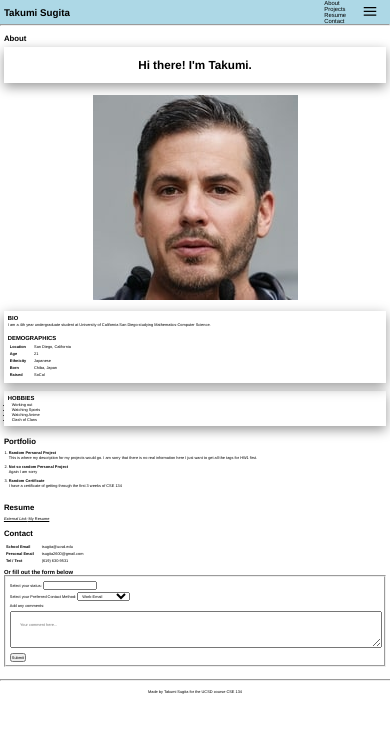
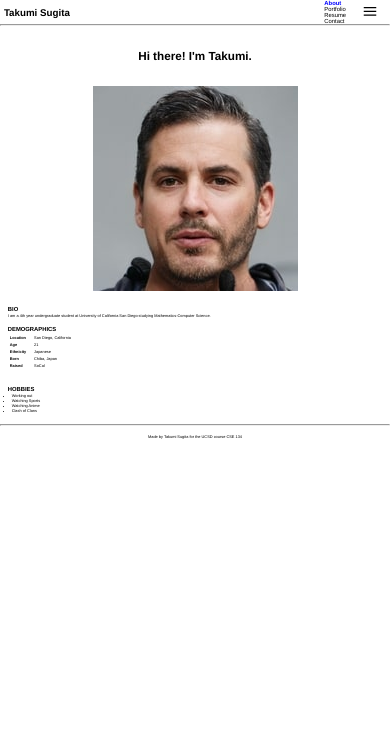
Before and after one commit to TakumiXD/CSE134-HW3, a plain HTML site: page index.html in a window 390 px wide. Drawn offline with Linux system fonts and the light colour scheme.

Commit message:
Convert website from single page to multi page

```diff
--- a/index.html
+++ b/index.html
@@ -13,10 +13,10 @@
         <h1><a href="#">Takumi Sugita</a></h1>
         <nav>
           <ul>
-            <li><a href="#about">About</a></li>
-            <li><a href="#portfolio">Projects</a></li>
-            <li><a href="#resume">Resume</a></li>
-            <li><a href="#contact">Contact</a></li>
+            <li><a href="./index.html" class="current">About</a></li>
+            <li><a href="./portfolio.html">Portfolio</a></li>
+            <li><a href="./resume.html">Resume</a></li>
+            <li><a href="./contact.html">Contact</a></li>
           </ul>
         </nav>
         <svg id="nav-hamburger" viewBox="0 0 100 80" width="40" height="10">
@@ -28,11 +28,9 @@
       <hr/>
     </header>
 
-    <main>
-      <section id="about">
-        <h2>About</h2>
+    <main id="about">
       <div class="grid-container">
-          <h3>Hi there! I'm Takumi.</h3>
+        <h2>Hi there! I'm Takumi.</h2>
         <picture>
           <source srcset="/assets/fake_persona.jpg" media="(min-width: 1024px)" type="image/jpg" />
           <source srcset="/assets/fake_persona.webp" media="(min-width: 1024px)" type="image/webp" />
@@ -77,85 +75,6 @@
           </ul>
         </div>
       </div>
-      </section>
-
-      <section id="portfolio">
-        <h2>Portfolio</h2>
-        <ol>
-          <li>
-            <h3>Random Personal Project</h3>
-            <p>This is where my description for my projects would go. I am sorry that there is no real information here I just want to get all the tags for HW1 first.</p>
-          </li>
-          <li>
-            <h3>Not so random Personal Project</h3>
-            <p>Again I am sorry</p>
-          </li>
-          <li>
-            <h3>Random Certificate</h3>
-            <p>I have a certificate of getting through the first 3 weeks of CSE 134</p>
-          </li>
-        </ol>
-      </section>
-
-      <section id="resume">
-        <h2>Resume</h2>
-        <a href="https://upload.wikimedia.org/wikipedia/commons/c/cc/Resume.pdf"><em>External Link:</em> My Resume</a>
-      </section>
-
-      <section id="contact">
-        <h2>Contact</h2>
-        <ul>
-          <table>
-            <tr>
-              <td><b>School Email</b></td>
-              <td>tsugita@ucsd.edu</td>
-            </tr>
-            <tr>
-              <td><b>Personal Email</b></td>
-              <td>tsugita2600@gmail.com</td>
-            </tr>
-            <tr>
-              <td><b>Tel / Text</b></td>
-              <td>(619) 630-9531</td>
-            </tr>
-          </table>
-        </ul>
-
-        <h4>Or fill out the form below</h4>
-        <form>
-          <fieldset>
-            <div class="form-content">
-            <label for="contact-status">Select your status: </label>
-            <datalist id="contact-statuses">
-              <option>Recruiter</option>
-              <option>Student</option>
-              <option>Developer</option>
-              <option>Other</option>
-            </datalist>
-            <input list="contact-statuses" id="contact-status"/>
-            <br />
-            <label for="contact-method">Select your Preferred Contact Method:</label>
-            <select id="contact-method">
-              <optgroup label="Email">
-                <option value="work-email">Work-Email</option>
-                <option value="school-email">School Email</option>
-                <option value="personal-email">Personal Email</option>
-              </optgroup>
-              <optgroup label="Phone">
-                <option value="tel">Tel</option>
-                <option value="text">Text</option>
-              </optgroup>
-            </select>
-            <br />
-            <label for="additional-comment-area">Add any comments:</label>
-            <textarea id="additional-comment-area" placeholder="Your comment here..."></textarea>
-            <br />
-            <button type="submit">Submit</button>
-            </div>
-          </fieldset>
-        </form>
-      </section>
-
     </main>
 
     <footer>
--- a/styles/style.css
+++ b/styles/style.css
@@ -1,11 +1,15 @@
 :root {
-  --primary-color: white, #ffffff;
-  --secondary-color: #add8e6;
-  --tertiary-color: #8ac5f3;
-  --text-color: black, #000000;
   --box-shadow-color: rgba(0, 0, 0, 0.4);
-  --footer-background-color: black, #000000;
-  --footer-text-color: white, #ffffff;
+
+  --light-hr: gray;
+  --light-text: black;
+  --light-nav: hsl(240, 100%, 50%);
+  --light-background: white;
+
+  --dark-hr: white;
+  --dark-text: white;
+  --dark-hover-text: #add8e6;
+  --dark-background: black;
 
   --font: 'Helvetica Neue', Helvetica, Arial, sans-serif;
 }
@@ -13,18 +17,15 @@
 * {
   padding: 0;
   margin: 0;
-  color: var(--text-color);
+  color: var(--light-text);
   font-size: 1vw;
   font-family: var(--font);
+  box-sizing: border-box;
 }
 
 body {
-  background-color: var(--primary-color);
+  background-color: var(--light-background);
   animation: slide-in 1s;
-}
-
-header {
-  background-color: var(--secondary-color);
 }
 
 .header-container, main, footer hr {
@@ -67,18 +68,19 @@ nav ul li a {
   font-size: 1.5vw;
 }
 
+nav ul li a.current {
+  font-weight: bold;
+  color: var(--light-nav);
+}
+
 #nav-hamburger {
   display: none;
 }
 
 h1 a:hover,
 nav ul li a:hover {
-  background-color: var(--tertiary-color);
-  transition: background-color 1s ease-in-out;
-}
-
-#about {
-  padding: 2rem 1rem;
+  color: var(--light-nav);
+  transition: color 0.5s ease-in-out;
 }
 
 #about .grid-container {
@@ -93,15 +95,11 @@ nav ul li a:hover {
   margin-top: 1rem;
 }
 
-#about h3 {
+#about h2 {
   grid-area: intro;
   text-align: center;
   padding: 3rem 0;
   font-size: 3vw;
-}
-
-.grid-container h3, .grid-container .bio-grid, .grid-container .hobbies-grid {
-  box-shadow: 0 4px 12px var(--box-shadow-color);
 }
 
 #about h4 {
@@ -139,8 +137,8 @@ table tr td:nth-child(2) {
   padding-left: 1rem;
 }
 
-#portfolio, #resume, #contact {
-  padding: 1rem;
+#about, #portfolio, #resume, #contact {
+  padding: 2rem 1rem;
 }
 
 #portfolio ol {
@@ -153,6 +151,11 @@ table tr td:nth-child(2) {
 
 #resume h2, #contact h2 {
   margin-bottom: 1rem;
+}
+
+#resume iframe {
+  width: 100%;
+  height: 80vh;
 }
 
 #contact table {
@@ -173,10 +176,6 @@ form textarea {
   width: 95%;
   height: 4rem;
   padding: 2.5%;
-}
-
-footer {
-  margin-top: 2rem;
 }
 
 footer p {
```
Also changed, not shown: contact.html (added, +88 -0 lines), portfolio.html (added, +54 -0 lines), resume.html (added, +41 -0 lines). Lines whose indentation alone changed are shown as unchanged.
